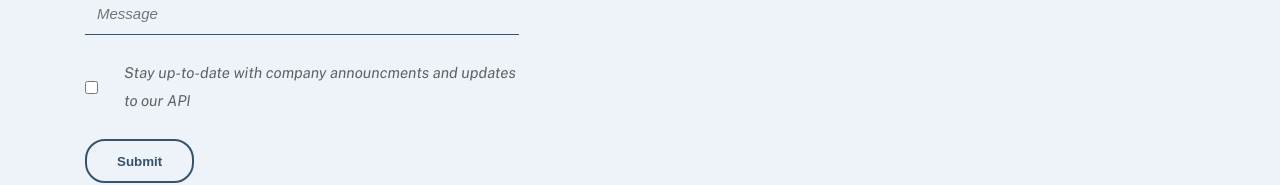
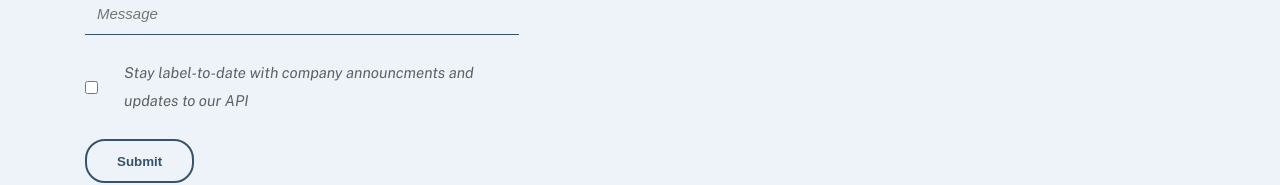
Before and after one commit to AntonCC/pay-api, a React (Create React App) app: page /payapi/contact in a window 1280 px wide. Shown: the part 628-813 px from the top of the page. Built offline with nearby package versions, Linux system fonts and the light colour scheme.

Commit message:
in process of adding custom checkbox

```diff
--- a/src/components/contact-form/contact-form.jsx
+++ b/src/components/contact-form/contact-form.jsx
@@ -6,11 +6,11 @@ import * as Yup from 'yup'
 
 const ContactForm = () => {
   const ContactSchema = Yup.object().shape({
-    name: Yup.string().max(30).required("* This field can't be empty"),
-    email: Yup.string().email('Invalid email').required("* This field can't be empty"),
-    companyName: Yup.string().max(30),
-    title: Yup.string().max(15),
-    message: Yup.string().max(500).required("* This field can't be empty*"),
+    name: Yup.string().trim().max(30).required("* This field can't be empty"),
+    email: Yup.string().trim().email('* Invalid email').required("* This field can't be empty"),
+    companyName: Yup.string().trim().max(30, "* This field can't exceed 30 characters"),
+    title: Yup.string().trim().max(15, "* This field can't exceed 15 characters"),
+    message: Yup.string().trim().max(500).required("* This field can't be empty"),
     signUp: Yup.boolean()
   })
 
@@ -63,7 +63,7 @@ const ContactForm = () => {
             </div>
             <div className="form-group checkbox">
               <Field name='signUp' type='checkbox' className='box' />
-              <p className='italic'>Stay up-to-date with company announcments and updates to our API</p>
+              <label className='italic'>Stay label-to-date with company announcments and updates to our API</label>
             </div>
             <Button btnStyle='dark-outline'>
               Submit
--- a/src/components/contact-form/contact-form.scss
+++ b/src/components/contact-form/contact-form.scss
@@ -21,6 +21,21 @@
           border: none;
           outline: none;
           margin-right: 2.6rem;
+          cursor: pointer;
+        }
+        label {
+          position: relative;
+          font-size: 1.5rem;
+          line-height: 28px;
+          opacity: .6;
+          max-width: 395px;
+          display: flex;
+          justify-content: center;
+          align-items: center;
+          cursor: pointer;
+          &.italic {
+            font-style: italic;
+          }
         }
       }
       input {
@@ -58,9 +73,6 @@
         }
       }
     }
-    p {
-      max-width: 395px;
-    }
   }
 }
 
```
Also changed, not shown: src/assets/check-solid.svg (added).
